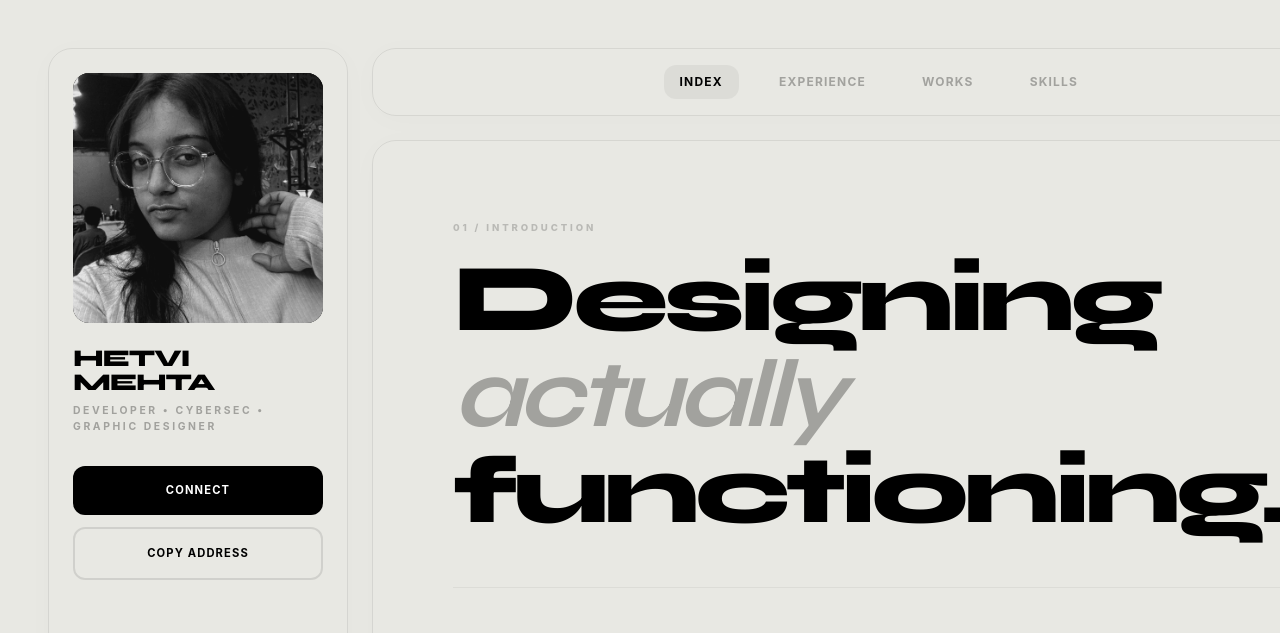
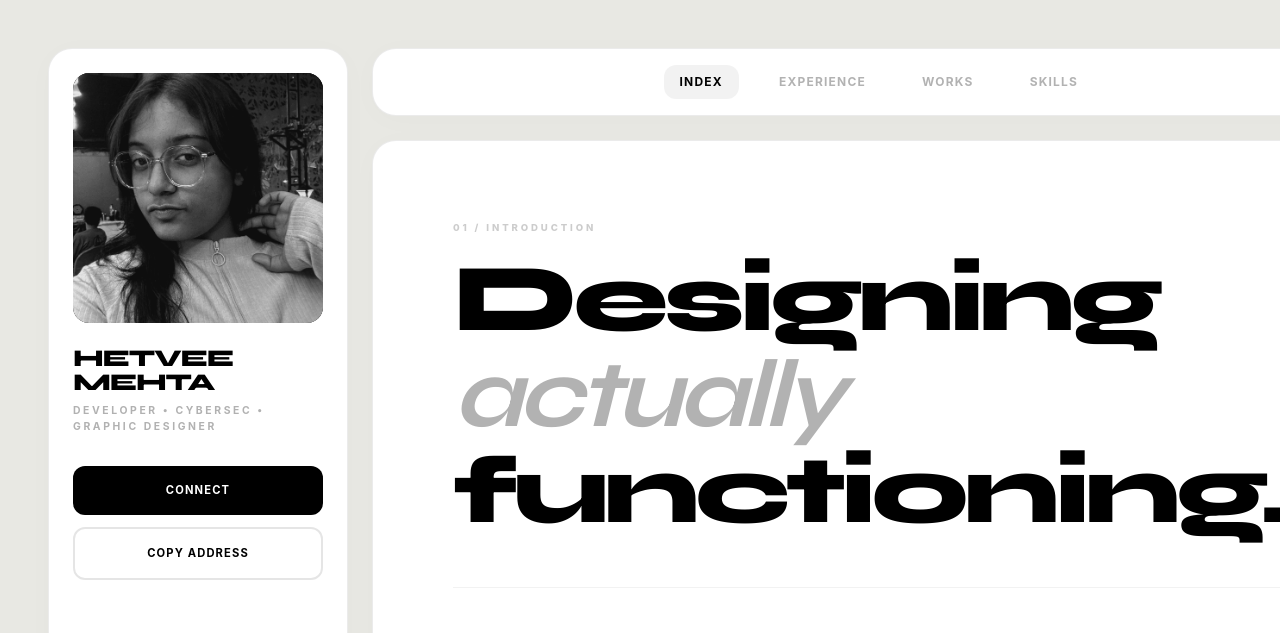
Before and after one commit to Hetveemehta/Portfolio, a plain HTML site: page Portfolio/index.html in a window 1280 px wide. Shown: the top 633 px of the page. Drawn offline with nearby package versions, Linux system fonts and the light colour scheme.

Commit message:
Fix HTML entities and style definitions
Corrected HTML entities and fixed style issues.

```diff
--- a/Portfolio/index.html
+++ b/Portfolio/index.html
@@ -4,7 +4,7 @@
 <head>
     <meta charset="UTF-8">
     <meta name="viewport" content="width=device-width, initial-scale=1.0">
-    <title>Hetvi Mehta | Portfolio</title>
+    <title>Hetvee Mehta | Portfolio</title>
     <script src="https://cdn.tailwindcss.com"></script>
     <link href="https://cdnjs.cloudflare.com/ajax/libs/font-awesome/6.0.0/css/all.min.css" rel="stylesheet">
     <style>
@@ -13,7 +13,7 @@
         :root {
             --bg: #e8e8e3;
             /* Sophisticated Dull White/Stone */
-            --panel: #fffff;
+            --panel: #ffffff;
             --accent: #000000;
             --border: rgba(0, 0, 0, 0.08);
         }
@@ -134,7 +134,7 @@
                 </div>
 
                 <div class="mb-8">
-                    <h1 class="text-2xl font-extrabold uppercase leading-none tracking-tighter mb-2">Hetvi Mehta</h1>
+                    <h1 class="text-2xl font-extrabold uppercase leading-none tracking-tighter mb-2">Hetvee Mehta</h1>
                     <p class="text-[0.65rem] opacity-30 font-bold tracking-[0.25em] uppercase">Developer • Cybersec •
                         Graphic Designer</p>
                 </div>
```
